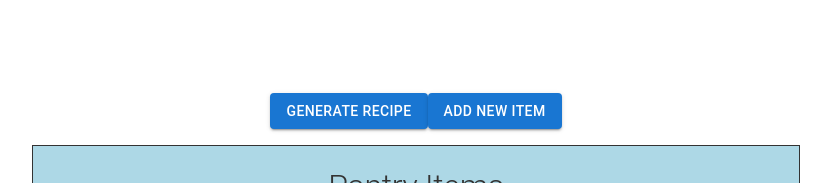
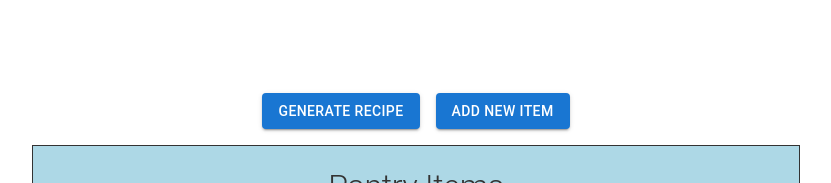
Before and after one commit to jchen610/Inventory_Manager, a Next.js app: page / in a window 1280 px wide. Shown: the top 183 px of the page, without its empty margins (224-1055 px from the left). Built offline with nearby package versions, Linux system fonts and the light colour scheme; no server answers; the database is empty.

Commit message:
added route for generate recipe api

```diff
--- /dev/null
+++ b/app/api/generate-recipe/route.js
@@ -0,0 +1,46 @@
+import { firestore } from "@/firebase";
+import { collection, setDoc, doc } from "firebase/firestore";
+import { NextResponse } from "next/server";
+
+export async function POST(request) {
+  try {
+    const body = await request.json();
+    const response = await fetch(
+      "https://openrouter.ai/api/v1/chat/completions",
+      {
+        method: "POST",
+        headers: {
+          Authorization: `Bearer ${process.env.NEXT_PUBLIC_OPENROUTER_API_KEY}`,
+          "Content-Type": "application/json",
+        },
+        body: JSON.stringify({
+          model: "meta-llama/llama-3.1-8b-instruct:free",
+          messages: [
+            {
+              role: "user",
+              content: `Generate a recipe with these ingredients: ${body["ingredients"]}`,
+            },
+          ],
+        }),
+      }
+    );
+
+    if (!response.ok) {
+        throw new Error(`HTTP error! status: ${response.status}`);
+    }
+
+    const responseData = await response.json()
+    return NextResponse.json(
+      {
+        recipe: responseData.choices[0].message.content,
+      },
+      { status: 201 }
+    );
+  } catch (error) {
+    console.error(error);
+    return NextResponse.json(
+      { error: "Failed to generate recipe. Please try again." },
+      { status: 500 }
+    );
+  }
+}
--- a/app/api/pantry-stock/new/route.js
+++ b/app/api/pantry-stock/new/route.js
@@ -12,7 +12,6 @@ export async function POST(request){
             { status: 201 }
         )
       } catch (error) {
-        console.log(error)
         return NextResponse.json({ error: 'Failed to add item to pantry' }, { status: 500 });
       }
 }
--- a/app/page.js
+++ b/app/page.js
@@ -5,6 +5,7 @@ import { firestore } from "@/firebase";
 import {
   Box,
   Button,
+  listItemSecondaryActionClasses,
   Modal,
   Stack,
   TextField,
@@ -39,29 +40,18 @@ export default function Home() {
     setPantry(pantryList);
   };
 
-  const generateRecipe = async (items) => {
-    const response = await fetch(
-      "https://openrouter.ai/api/v1/chat/completions",
-      {
-        method: "POST",
-        headers: {
-          Authorization: `Bearer ${process.env.NEXT_PUBLIC_OPENROUTER_API_KEY}`,
-          "Content-Type": "application/json",
-        },
-        body: JSON.stringify({
-          model: "meta-llama/llama-3.1-8b-instruct:free",
-          messages: [
-            {
-              role: "user",
-              content: `Generate a recipe with these items: ${items}`,
-            },
-          ],
-        }),
-      }
-    );
-    const data = await response.json();
-    console.log(data.choices[0].message.content);
+  const generateRecipe = async () => {
+    const ingredientList = pantry.map((ingredient) => ingredient.name)
+    const body = {ingredients: ingredientList}
+    const response = await fetch("/api/generate-recipe", {
+      method: "POST",
+      headers: { "Content-Type": "application/json" },
+      body: JSON.stringify(body),
+    });
+    const recipe = await response.json();
+    console.log(recipe)
   };
+
 
   const handleUpdate = async (item, quantity, condition) => {
     const body = { item: item, quantity: quantity, condition: condition };
@@ -219,8 +209,8 @@ export default function Home() {
           </form>
         </Box>
       </Modal>
-      <Box>
-        <Button variant="contained" onClick={() => generateRecipe("tomato")}>
+      <Box display="flex" gap={2}>
+        <Button variant="contained" onClick={generateRecipe}>
           Generate Recipe
         </Button>
         <Button
```
